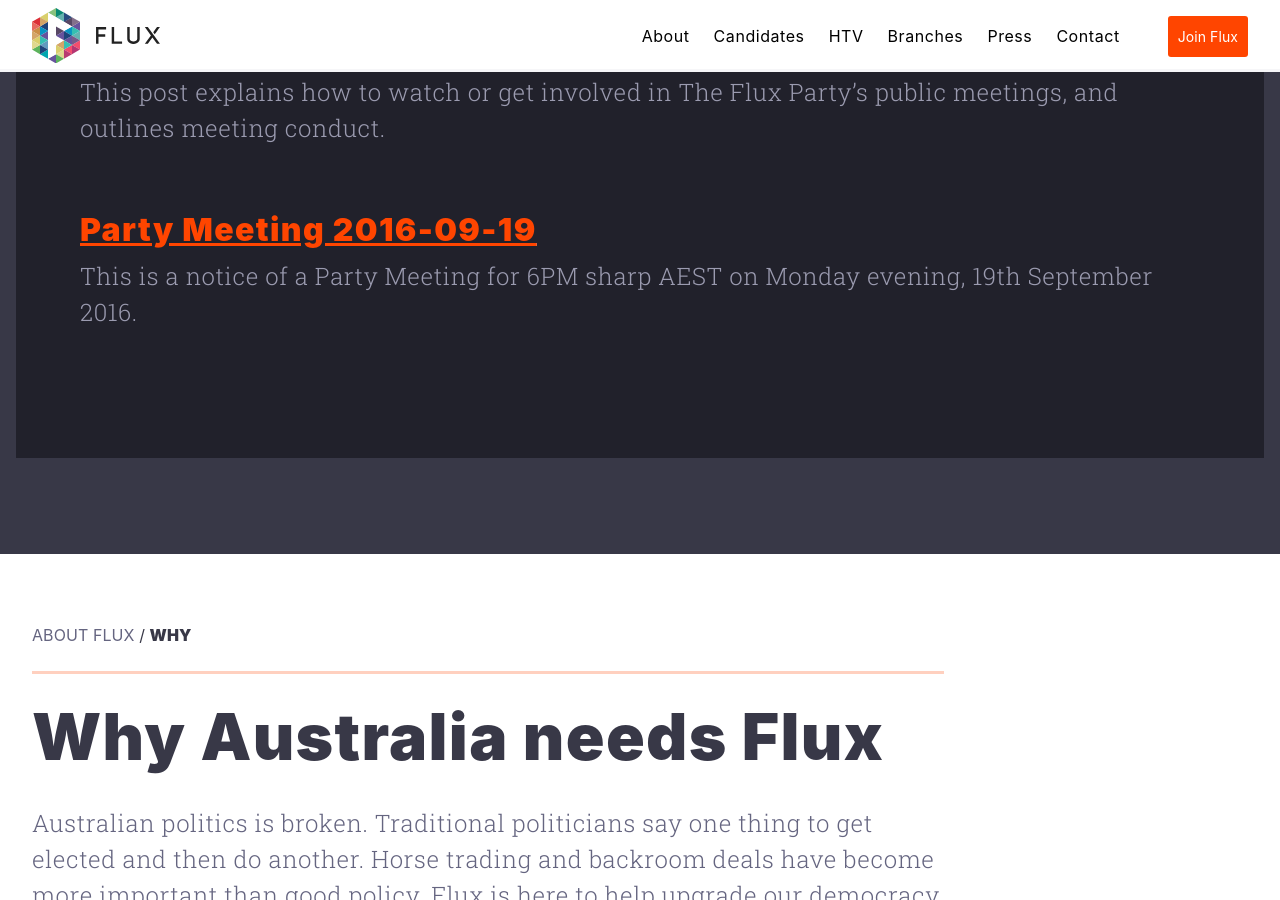
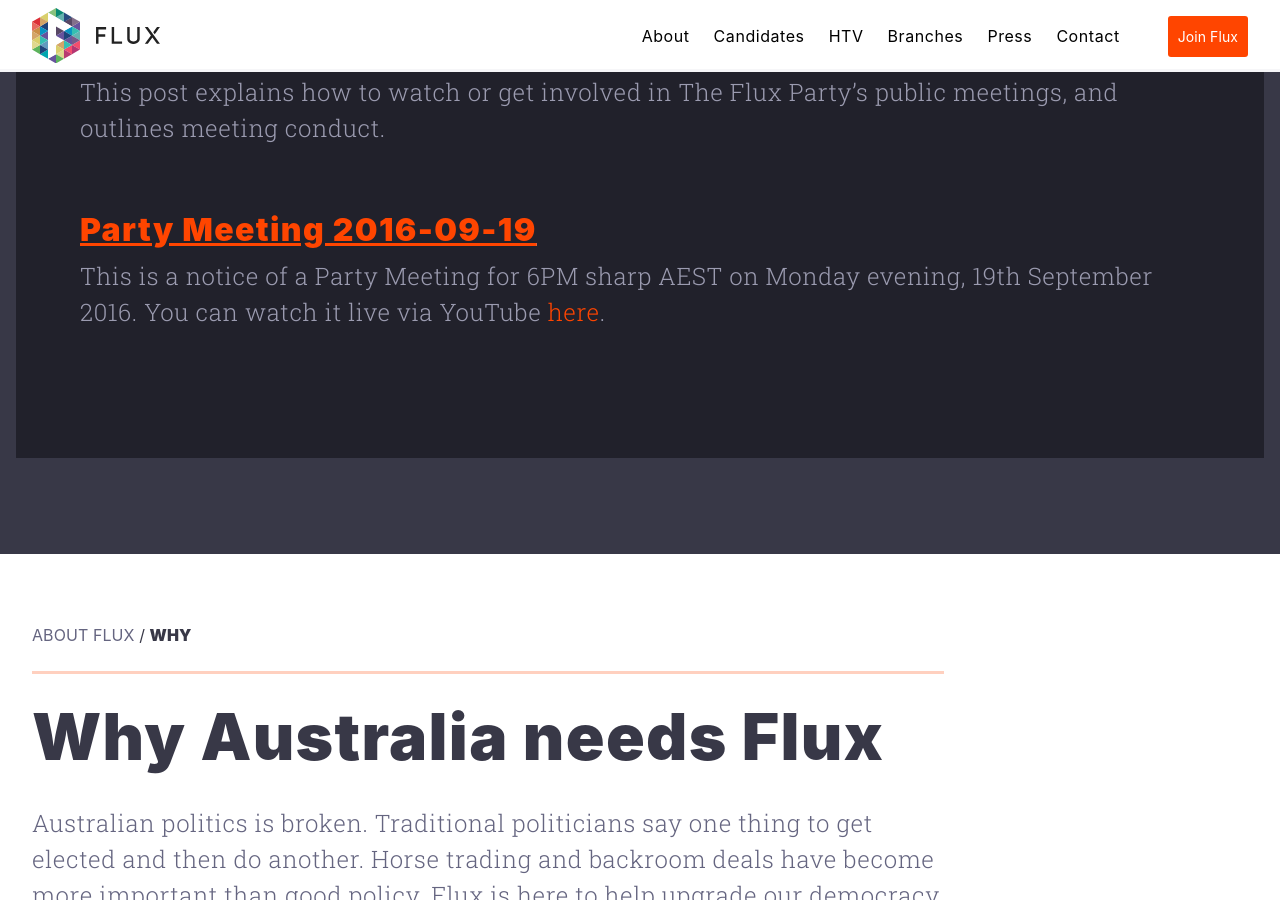
Before and after one commit to voteflux/flux-website-v2, a Jekyll site: the page built from index.html, in a window 1280 px wide and 900 px high, scrolled down 1806 px. Built offline with Jekyll 4.4.1, drawn with Linux system fonts in a browser that asks for light colours; some of the changed lines change nothing that is shown.

Commit message:
Add live link, update agenda

```diff
--- a/_posts/2016-09-18-party-meeting-2016-09-19.md
+++ b/_posts/2016-09-18-party-meeting-2016-09-19.md
@@ -4,7 +4,8 @@
 date:   2016-09-18
 author: Max Kaye
 ---
-This is a notice of a Party Meeting for 6PM sharp AEST on Monday evening, 19th September 2016.
+
+This is a notice of a Party Meeting for 6PM sharp AEST on Monday evening, 19th September 2016. You can watch it live via YouTube [here](https://www.youtube.com/c/FluxParty/live).
 
 The purpose of this meeting is to discuss new teams and party roles, and the building of a robust organisation to contest state and territory elections between now and the next federal election. A sketch of some of the roles and skill sets we’re looking for can be found below the agenda.
 
@@ -27,10 +28,12 @@
     - Election focus
     - Party internal software
     - Community
+- Answer any motions
+- Q and A
 
 # New Roles
 
-- Social Media (man the FB page and Twitter account)
+- Social Media (man the FB page and Twitter account, and coordinate livestreams!)
 - Graphic Designers (ads, party material, etc)
 - Community managers (moderating meetings, for example)
 - Not-For-Profit foundation board (this hasn't been created yet, so that's the first job)
```
